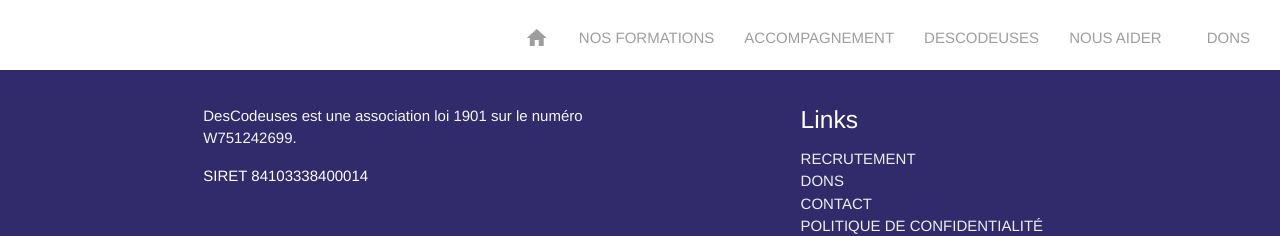
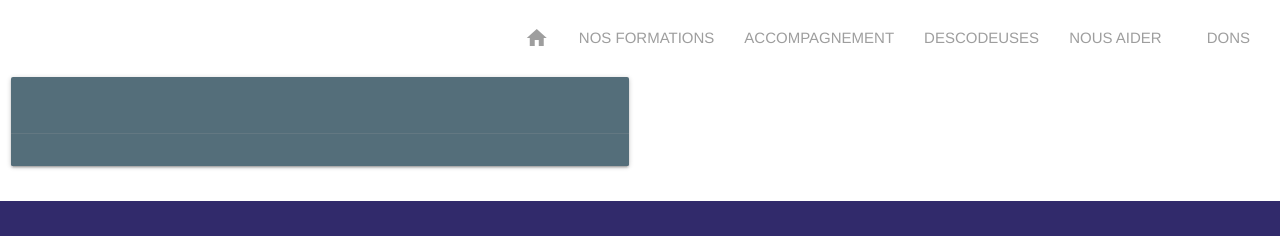
Before and after one commit to descodeuses/site, a Vue app: page /aide in a window 1280 px wide. Shown: the part 241-477 px from the top of the page. Built offline with nearby package versions, Linux system fonts and the light colour scheme; no server answers.

Commit message:
Update aide.vue

```diff
--- a/src/pages/aide.vue
+++ b/src/pages/aide.vue
@@ -0,0 +1,24 @@
+<script>
+import Card from '@/components/cards/Card.vue'
+export default {
+    components: {
+        Card
+    },
+    data() {
+        return {
+        }
+    }
+
+}
+</script>
+<template>
+    <div>
+       <Card
+        :key="index"
+        :heading="'test'"
+        :text="',ljkbhjgfxcvbjnk,l;'"/>
+    </div>
+</template>
+<style scoped>
+
+</style>
```
